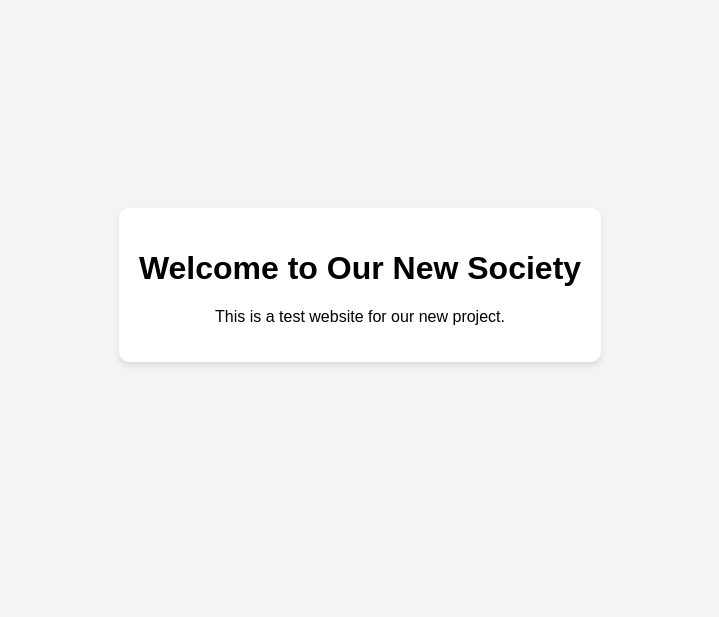
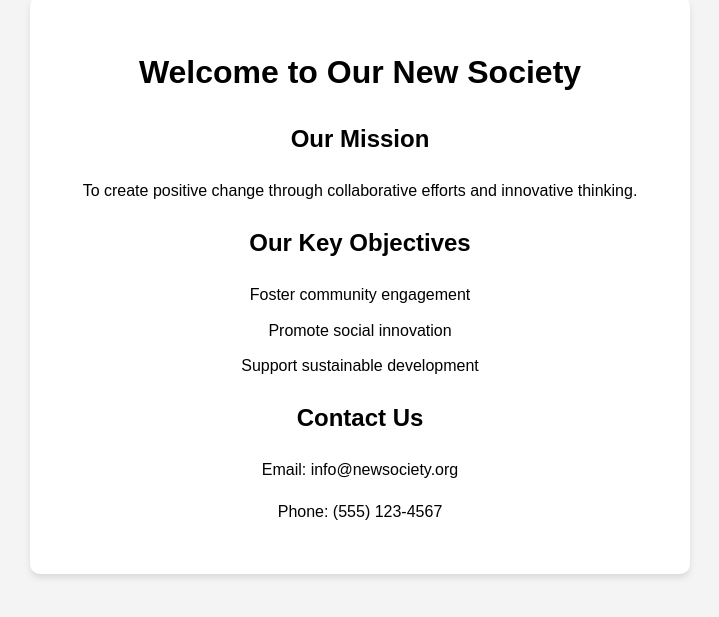
Before and after one commit to meetanshul/new-society-test, a plain HTML site: page index.html in a window 1280 px wide. Shown: the part 115-732 px from the top of the page, without its empty margins (280-999 px from the left). Drawn offline with Linux system fonts and the light colour scheme.

Commit message:
Add more content and improve styling

```diff
--- a/index.html
+++ b/index.html
@@ -8,7 +8,23 @@
 <body>
     <div class="container">
         <h1>Welcome to Our New Society</h1>
-        <p>This is a test website for our new project.</p>
+        <section class="mission">
+            <h2>Our Mission</h2>
+            <p>To create positive change through collaborative efforts and innovative thinking.</p>
+        </section>
+        <section class="goals">
+            <h2>Our Key Objectives</h2>
+            <ul>
+                <li>Foster community engagement</li>
+                <li>Promote social innovation</li>
+                <li>Support sustainable development</li>
+            </ul>
+        </section>
+        <section class="contact">
+            <h2>Contact Us</h2>
+            <p>Email: info@newsociety.org</p>
+            <p>Phone: (555) 123-4567</p>
+        </section>
     </div>
 </body>
 </html>
--- a/styles.css
+++ b/styles.css
@@ -4,14 +4,30 @@ body {
     display: flex;
     justify-content: center;
     align-items: center;
-    height: 100vh;
+    min-height: 100vh;
     margin: 0;
+    line-height: 1.6;
 }
 
 .container {
     text-align: center;
     background-color: white;
-    padding: 20px;
+    padding: 30px;
     border-radius: 10px;
     box-shadow: 0 4px 6px rgba(0,0,0,0.1);
+    max-width: 600px;
+    width: 90%;
 }
+
+.mission, .goals, .contact {
+    margin-bottom: 20px;
+}
+
+ul {
+    list-style-type: none;
+    padding: 0;
+}
+
+li {
+    margin: 10px 0;
+}
```
Also changed, not shown: 1 other file.
